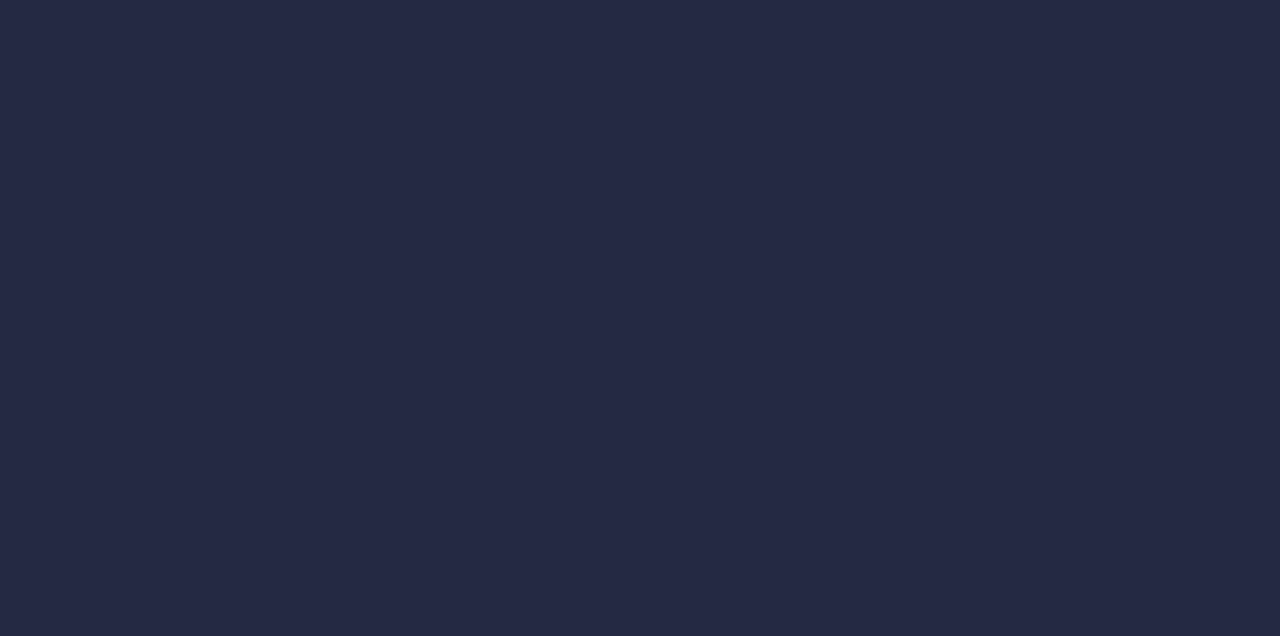
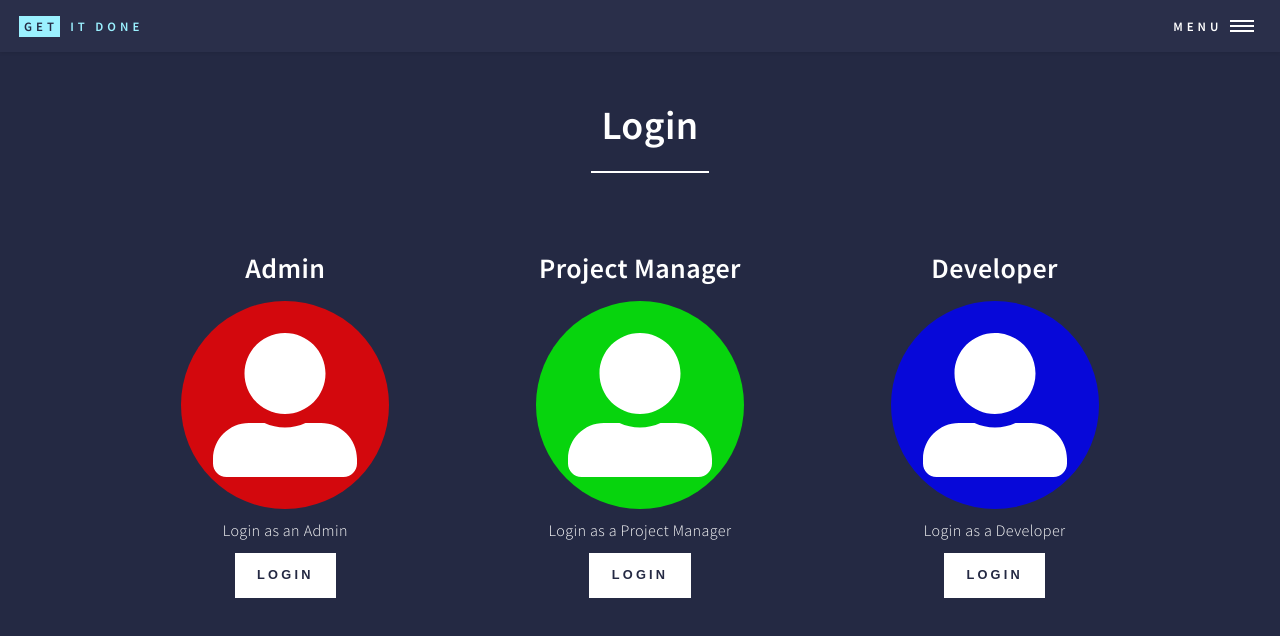
Before and after one commit to marzouk2002/GetItDone, a React (Create React App) app in the folder client/: page /login in a window 1280 px wide. Shown: the top 636 px of the page. Built offline with nearby package versions, Linux system fonts and the light colour scheme.

Commit message:
multer installed

```diff
--- a/client/src/components/Login.js
+++ b/client/src/components/Login.js
@@ -1,11 +1,27 @@
-import React from 'react'
+import React, { useState } from 'react'
+import Form from './layout/Form'
+import Header from './layout/Header'
+import Options from './layout/Options'
 
 function Login() {
+    const [ selectedTitle, setSelectedTitle ] = useState(null)
+
     return (
-        <div>
-
-        </div>
+        <>
+            <Header/>
+            <header className="major" style={titleStyle}>
+                    <h1>Login</h1>
+            </header>
+            <main>
+                { selectedTitle ? <Form selectedTitle={selectedTitle}  setSelectedTitle={setSelectedTitle} register={false} /> : <Options register={false} setSelectedTitle={setSelectedTitle}/> }
+            </main>
+        </>
     )
 }
 
+const titleStyle = {
+    margin: '5vmin auto',
+    textAlign: 'center'
+}
+
 export default Login
--- a/package.json
+++ b/package.json
@@ -17,6 +17,7 @@
     "dotenv": "^9.0.2",
     "express": "^4.17.1",
     "mongoose": "^5.12.8",
+    "multer": "^1.4.2",
     "nodemon": "^2.0.7",
     "uuid": "^8.3.2"
   }
```
Also changed, not shown: 1 other file (tests, documents, lock files or other folders).
